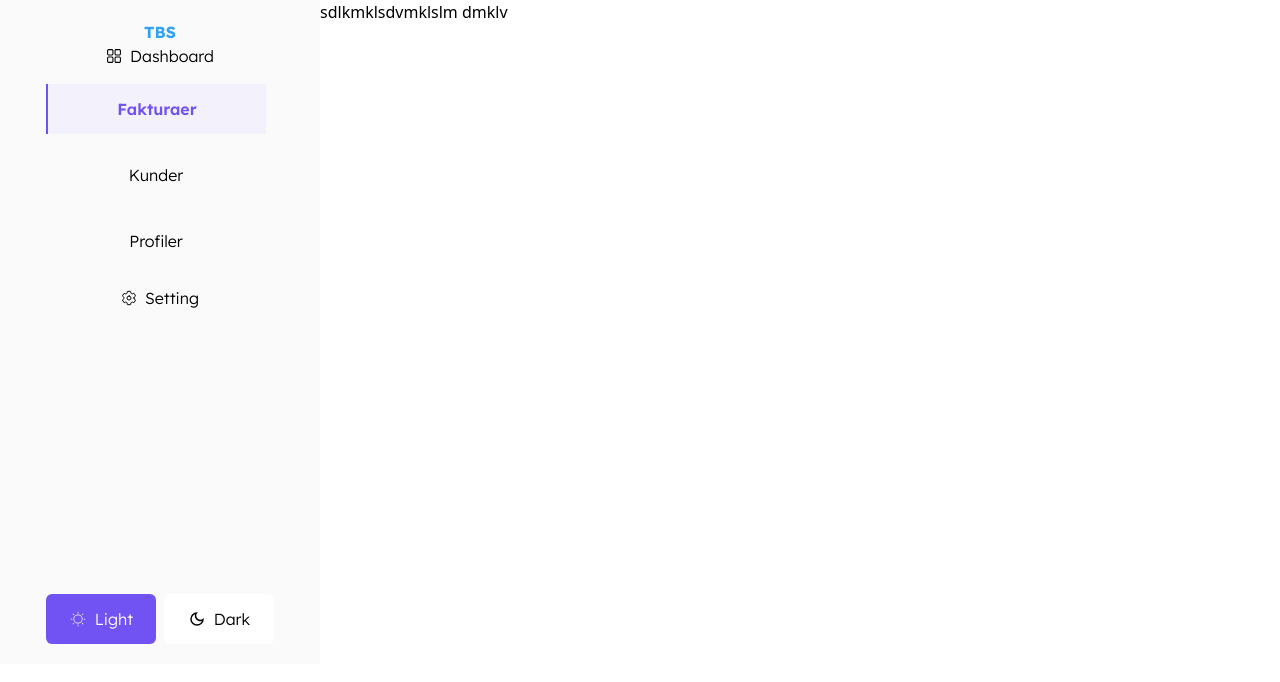
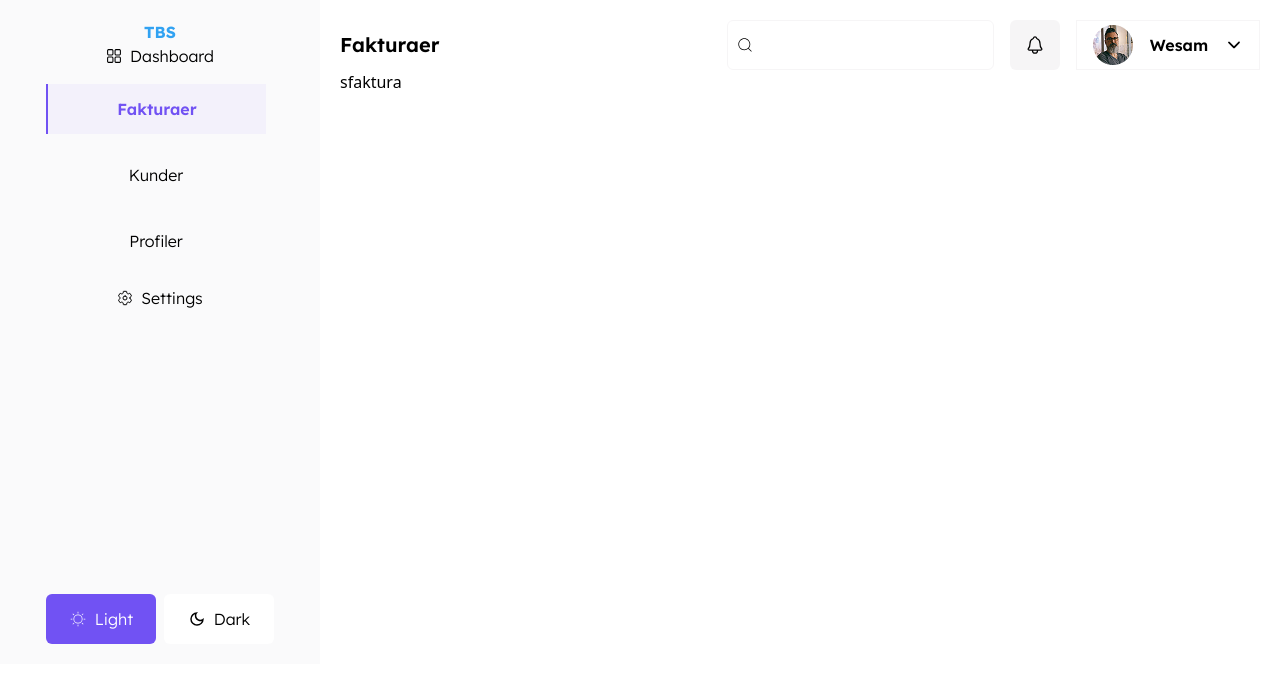
Before and after one commit to WesamNakhla/BachelorTBS, a React (Vite) app: page /dashboard in a window 1280 px wide. Shown: the top 682 px of the page. Built offline with nearby package versions, Linux system fonts and the light colour scheme.

Commit message:
:sparkles: implemented dashboard header

```diff
--- a/src/Components/DashboardHeader/DashboardHeader.tsx
+++ b/src/Components/DashboardHeader/DashboardHeader.tsx
@@ -1,6 +1,29 @@
+import { CiSearch } from "react-icons/ci";
+import { IoNotificationsOutline } from "react-icons/io5";
+import { IoIosArrowDown } from "react-icons/io";
+import user from "../../assets/user.png"
 const DashboardHeader = ()=>{
     return(
         <>
+            <div className="flex justify-between w-full items-center">
+                <p className="font-lexend font-semibold text-xl">Fakturaer</p>
+                <div className="flex justify-evenly">
+                    <form className="flex items-center h-[50px] border-1 border-[#A2A1A8]/10 rounded-md p-2">
+                        <button type="submit" className="h-full">
+                            <p className="text-lg"><CiSearch /></p>
+                        </button>
+                        <input className="h-full border-none outline-none" type="text" />
+                    </form>
+                    <div className="flex justify-center items-center w-[50px] h-[50px] bg-[#A2A1A8]/10 rounded-md mx-4">
+                        <p className="text-xl"><IoNotificationsOutline /></p>
+                    </div>
+                    <div className="flex items-center justify-evenly border-1 border-[#A2A1A8]/10 w-[184px]">
+                        <img src={user} alt="user" />
+                        <p className="font-lexend font-semibold text-base ">Wesam</p>
+                        <p className="text-lg cursor-pointer"><IoIosArrowDown /></p>
+                    </div>
+                </div>
+            </div>
         </>
     );
 }
--- a/src/Components/DashboardSidebar/DashboardSidebar.tsx
+++ b/src/Components/DashboardSidebar/DashboardSidebar.tsx
@@ -41,7 +41,7 @@ const DashboardSidebar = ()=>{
                         </NavLink>
                         <p className="flex justify-center items-center font-lexend font-light text-base">
                             <p className="mr-2"><IoSettingsOutline /></p>
-                            Setting
+                            Settings
                         </p>
                     </div>
                     <div className="flex justify-between">
--- a/src/Pages/DashboardLayout/DashboardLayout.tsx
+++ b/src/Pages/DashboardLayout/DashboardLayout.tsx
@@ -6,7 +6,7 @@ const DashboardLayout = ({children}: any)=>{
         <>
             <div className="flex w-full h-full">
                 <DashboardSidebar />
-                <div>
+                <div className="p-5 w-[75%]">
                     <DashboardHeader />
                     {children}
                 </div>
--- a/src/Pages/Faktura/Faktura.tsx
+++ b/src/Pages/Faktura/Faktura.tsx
@@ -1,7 +1,7 @@
 const Faktura = ()=>{
     return(
         <>
-            <div>sdlkmklsdvmklslm dmklv</div>
+            <div>sfaktura</div>
         </>
     );
 }
```
Also changed, not shown: src/assets/user.png (added).
